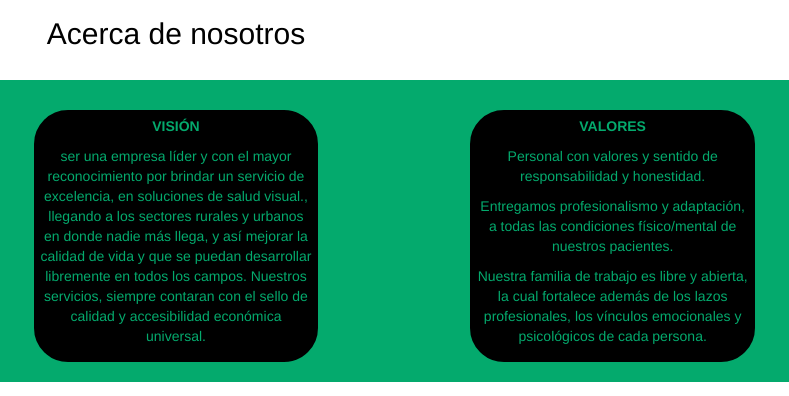
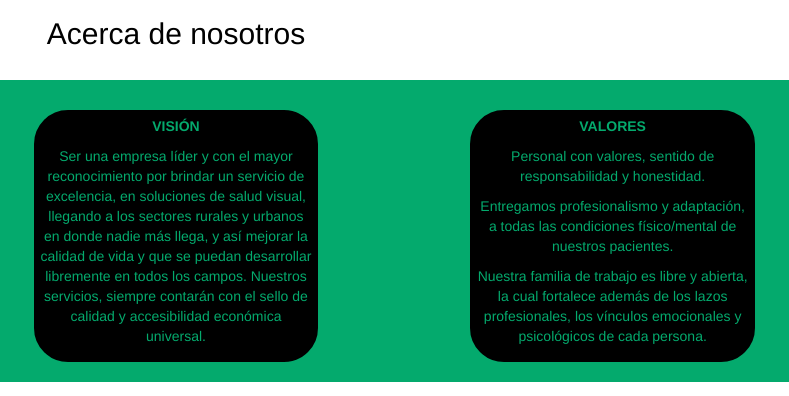
Before and after one commit to vlad724/mejor-vision, a website: page public/index.html in a window 1280 px wide. Shown: the part 916-1312 px from the top of the page, 464-1253 px from the left. Drawn offline with nearby package versions, Linux system fonts and the light colour scheme.

Commit message:
editado los tags

```diff
--- a/public/index.html
+++ b/public/index.html
@@ -105,14 +105,15 @@
             <div class="col-sm-4">
                 <div class="thumbnail" id="acerca-tag">
                     <p><strong>VISIÓN</strong></p>
-                    <p>ser una empresa líder y con el mayor reconocimiento por brindar un servicio de excelencia, en soluciones de salud visual., llegando a los sectores rurales y urbanos en donde nadie más llega, y así mejorar la calidad de vida y que se
-                        puedan desarrollar libremente en todos los campos. Nuestros servicios, siempre contaran con el sello de calidad y accesibilidad económica universal.</p>
+                    <p>Ser una empresa líder y con el mayor reconocimiento por brindar un servicio de excelencia, en soluciones de salud visual, llegando a los sectores rurales y urbanos en donde nadie más llega, y así mejorar la calidad de vida y que se
+                        puedan desarrollar libremente en todos los campos. Nuestros servicios, siempre contarán con el sello de calidad y accesibilidad económica universal.
+                    </p>
                 </div>
             </div>
             <div class="col-sm-4">
                 <div class="thumbnail" id="acerca-tag">
                     <p><strong>VALORES</strong></p>
-                    <p>Personal con valores y sentido de responsabilidad y honestidad.</p>
+                    <p>Personal con valores, sentido de responsabilidad y honestidad.</p>
                     <p>Entregamos profesionalismo y adaptación, a todas las condiciones físico/mental de nuestros pacientes.</p>
                     <p>Nuestra familia de trabajo es libre y abierta, la cual fortalece además de los lazos profesionales, los vínculos emocionales y psicológicos de cada persona.</p>
                 </div>
```
